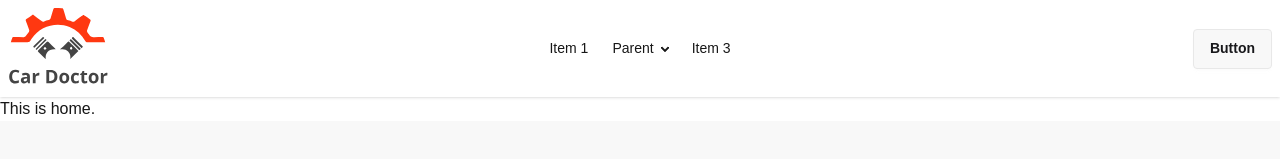
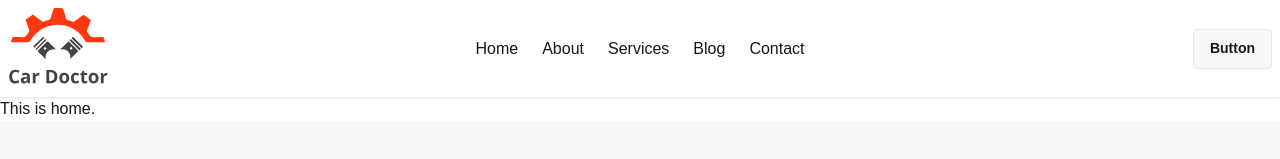
Before and after one commit to tisabbir/car-doctor-pro, a Next.js app: page / in a window 1280 px wide. Shown: the top 159 px of the page. Built offline with nearby package versions, Linux system fonts and the light colour scheme.

Commit message:
style(ui): adjust navbar

```diff
--- a/src/components/Shared/Navbar.jsx
+++ b/src/components/Shared/Navbar.jsx
@@ -3,6 +3,29 @@ import Link from "next/link";
 import Image from "next/image";
 
 const Navbar = () => {
+  const navItems = [
+    {
+      title: "Home",
+      path: "/"
+    },
+    {
+      title: "About",
+      path: "/about"
+    },
+    {
+      title: "Services",
+      path: "/services"
+    },
+    {
+      title: "Blog",
+      path: "/blog"
+    },
+    {
+      title: "Contact",
+      path: "/contact"
+    },
+
+  ]
   return (
     <div>
       <div className="navbar bg-base-100 shadow-sm">
@@ -53,27 +76,13 @@ const Navbar = () => {
         </div>
 
         <div className="navbar-center hidden lg:flex">
-          <ul className="menu menu-horizontal px-1">
-            <li>
-              <Link href="/">Item 1</Link>
-            </li>
-            <li>
-              <details>
-                <summary>Parent</summary>
-                <ul className="p-2">
-                  <li>
-                    <Link href="#">Submenu 1</Link>
-                  </li>
-                  <li>
-                    <Link href="#">Submenu 2</Link>
-                  </li>
-                </ul>
-              </details>
-            </li>
-            <li>
-              <Link href="#">Item 3</Link>
-            </li>
-          </ul>
+          <div className="flex gap-6">
+            {
+              navItems.map((item)=>(
+                <Link href={item.path} key={item.path}>{item.title}</Link>
+              ))
+            }
+          </div>
         </div>
         <div className="navbar-end">
           <Link href="#">
```
